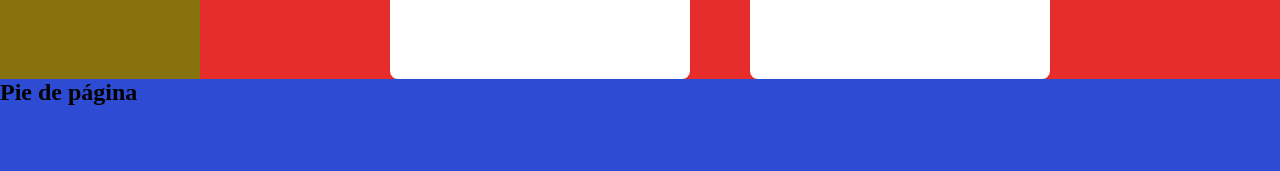
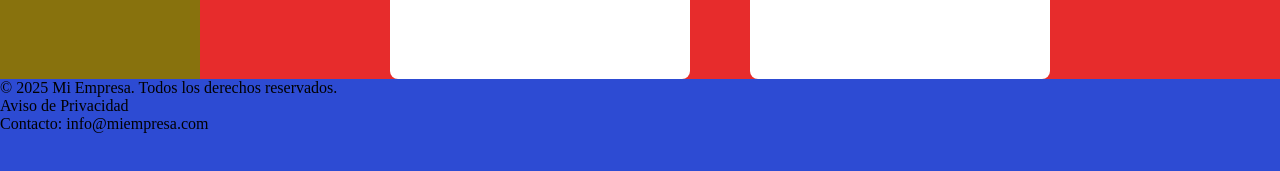
Before and after one commit to Jensen1109/flexboxpractica, a plain HTML site: page index.html in a window 1280 px wide. Shown: the part 1001-1172 px from the top of the page. Drawn offline with Linux system fonts and the light colour scheme.

Commit message:
Se le metio contenido al footer

```diff
--- a/index.html
+++ b/index.html
@@ -81,8 +81,10 @@
         </div>
     </section>
 </main>
-<footer class="main">
-    <h2>Pie de página</h2>
+<footer class="footer">
+    <p class="fotter-parrafo1">&copy; 2025 Mi Empresa. Todos los derechos reservados.</p>
+    <p class="fotter-parrafo1">Aviso de Privacidad</p>
+    <p class="fotter-parrafo1">Contacto: info@miempresa.com</p>
 </footer>
 </body>
 
```
